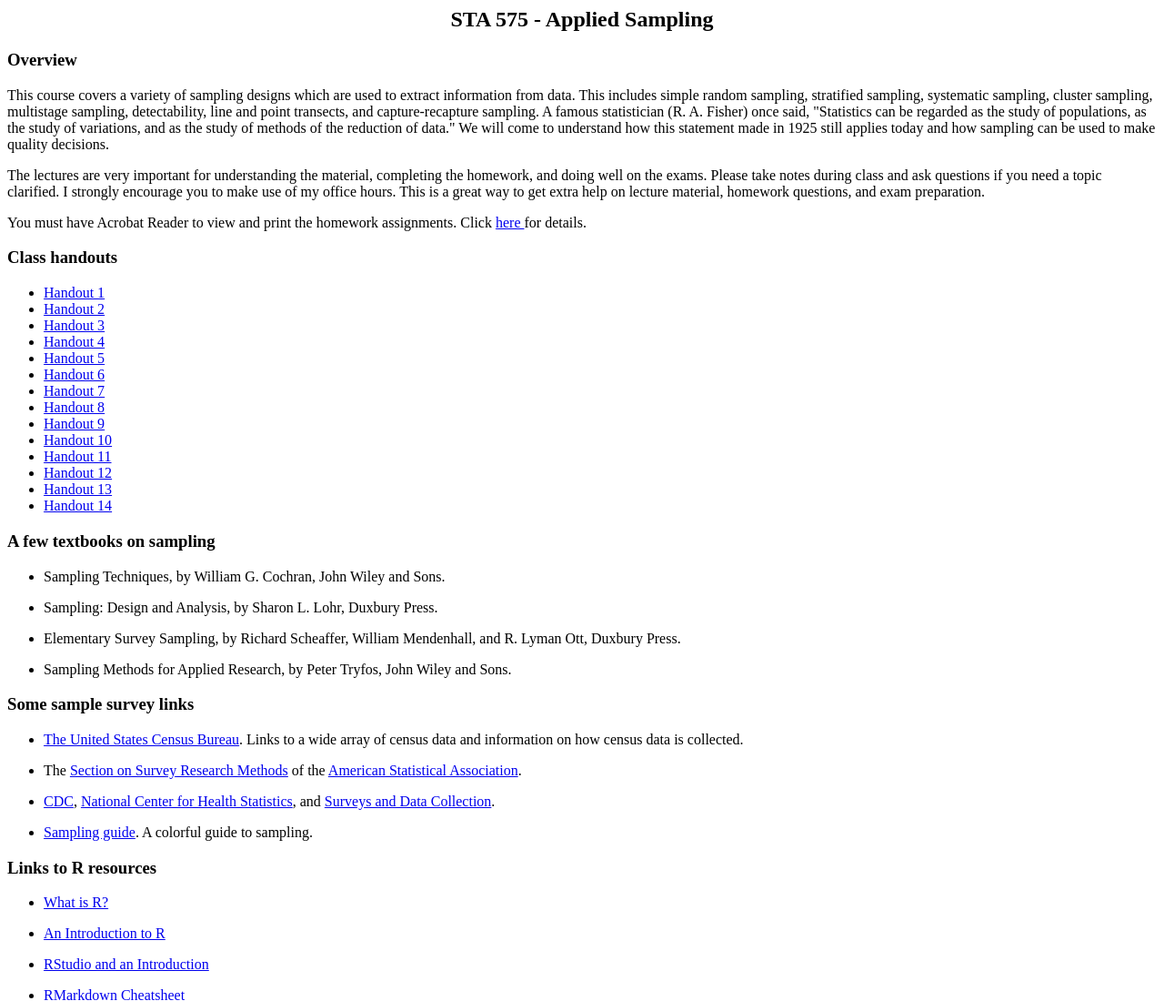
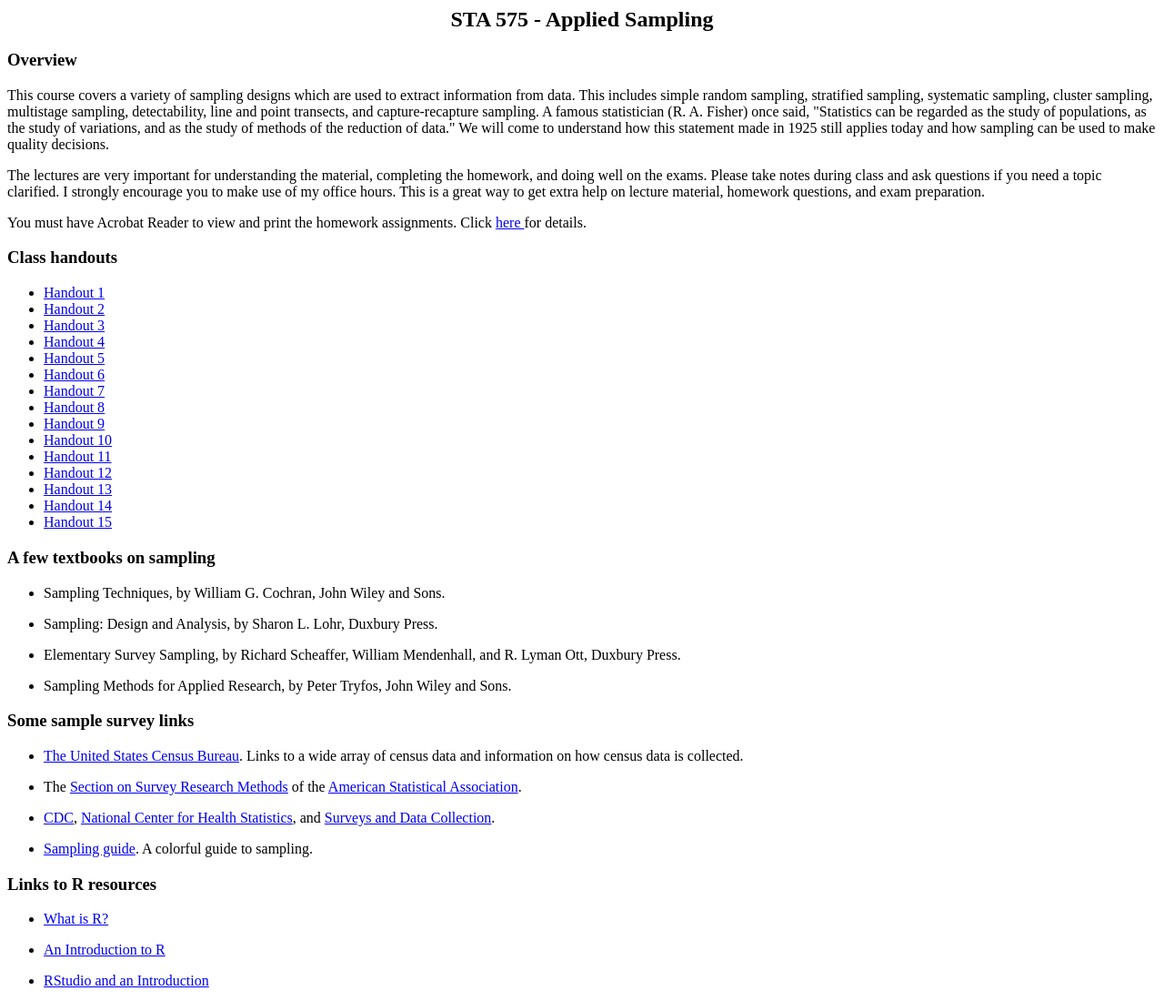
Before and after one commit to bburch674/bburch674.github.io, a plain HTML site: page sta575.html in a window 1280 px wide. Shown: the top 1100 px of the page at 91% size. Drawn offline with Linux system fonts and the light colour scheme.

Commit message:
Update sta575.html

```diff
--- a/sta575.html
+++ b/sta575.html
@@ -48,6 +48,7 @@ You must have Acrobat Reader to view and print the homework assignments.  Click
 <li> <a href="STA575_Handout12_F20.pdf"> Handout 12 </a>
 <li> <a href="STA575_Handout13_F20.pdf"> Handout 13 </a>
 <li> <a href="STA575_Handout14_F20.pdf"> Handout 14 </a>
+<li> <a href="STA575_Handout15_F20.pdf"> Handout 15 </a>
 </ul>
 
 <!--
```
